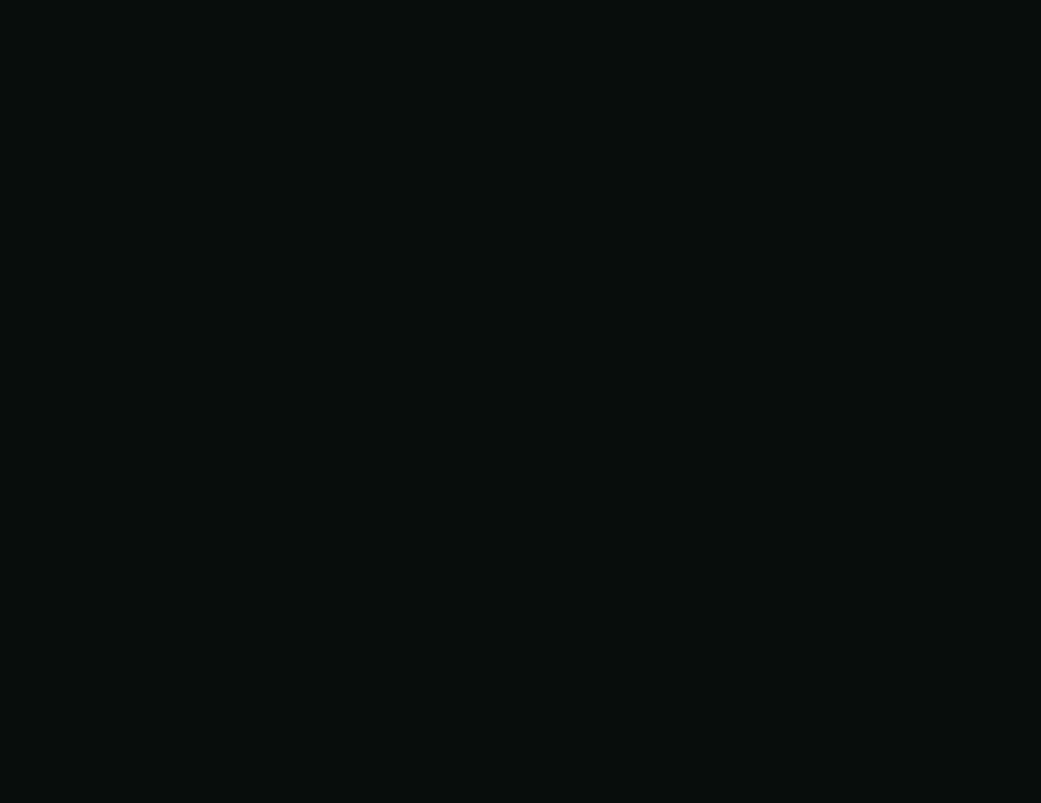
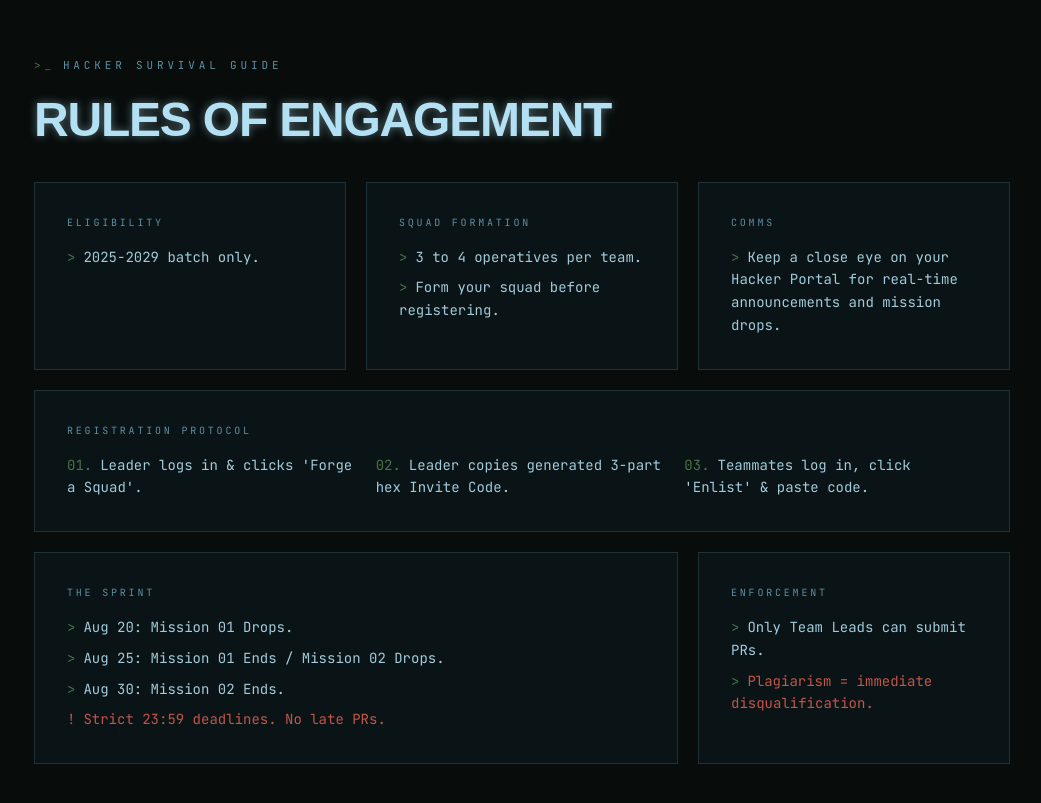
Before and after one commit to Code-with-Prabhjot/clonefest-2.0-website, a React (Vite) app: page / in a window 1280 px wide. Shown: the part 1825-2628 px from the top of the page, without its empty margins (118-1159 px from the left). Before the commit the page ends 1818 px from the top, so only its background shows below. Built offline with nearby package versions, Linux system fonts and the light colour scheme; no server answers; a web font is replaced by a local one.

Commit message:
frontend ui tweaks and survival guide updates

```diff
--- a/src/components/landing/Header.jsx
+++ b/src/components/landing/Header.jsx
@@ -8,7 +8,7 @@ const NAV_BUTTON =
     "bg-transparent font-mono text-[13px] uppercase tracking-[0.2em] " +
     "text-[#B3E0F2]/70 transition-colors duration-300 hover:text-[#B3E0F2] sm:text-sm";
 
-export default function Header({ booted, onFaqClick, onAboutClick }) {
+export default function Header({ booted, onFaqClick, onAboutClick, onRulesClick }) {
     return (
         <motion.header
             initial={{ y: -56, opacity: 0 }}
@@ -39,6 +39,13 @@ export default function Header({ booted, onFaqClick, onAboutClick }) {
                             About Event
                         </button>
                         <button
+                            data-testid="nav-rules"
+                            onClick={onRulesClick}
+                            className={NAV_BUTTON}
+                        >
+                            Rules
+                        </button>
+                        <button
                             data-testid="nav-faq"
                             onClick={onFaqClick}
                             className={NAV_BUTTON}
--- /dev/null
+++ b/src/components/landing/SurvivalGuide.jsx
@@ -0,0 +1,87 @@
+import { motion } from "framer-motion";
+
+const EASE = [0.22, 1, 0.36, 1];
+
+function Panel({ kicker, children, className = "" }) {
+    return (
+        <div
+            className={`border border-[#5D91A6]/25 bg-[#112026]/40 p-6 backdrop-blur-sm sm:p-8 ${className}`}
+        >
+            <p className="font-mono text-[10px] tracking-[0.28em] text-[#5D91A6]">
+                {kicker}
+            </p>
+            {children}
+        </div>
+    );
+}
+
+export default function SurvivalGuide() {
+    return (
+        <section
+            id="rules"
+            data-testid="survival-guide-section"
+            className="relative z-20 mx-auto w-full max-w-5xl px-6 pb-24 pt-12 sm:pt-16 scroll-mt-28"
+        >
+            <motion.div
+                initial={{ opacity: 0, y: 30 }}
+                whileInView={{ opacity: 1, y: 0 }}
+                viewport={{ once: true, amount: 0.25 }}
+                transition={{ duration: 0.7, ease: EASE }}
+            >
+                <p className="font-mono text-[10px] tracking-[0.35em] text-[#5D91A6] sm:text-[11px]">
+                    <span className="mr-2 text-[#477346]">&gt;_</span>
+                    HACKER SURVIVAL GUIDE
+                </p>
+
+                <h2 className="font-display crt-glow mt-4 text-[clamp(1.75rem,4.5vw,3rem)] font-black leading-tight tracking-tight text-[#B3E0F2]">
+                    RULES OF ENGAGEMENT
+                </h2>
+
+                <div className="mt-8 grid gap-5 md:grid-cols-2 lg:grid-cols-3">
+                    <Panel kicker="ELIGIBILITY">
+                        <ul className="mt-4 space-y-2 font-mono text-sm leading-relaxed text-[#B3E0F2]/90">
+                            <li><span className="text-[#477346] mr-2">&gt;</span>2025-2029 batch only.</li>
+                        </ul>
+                    </Panel>
+
+                    <Panel kicker="SQUAD FORMATION">
+                        <ul className="mt-4 space-y-2 font-mono text-sm leading-relaxed text-[#B3E0F2]/90">
+                            <li><span className="text-[#477346] mr-2">&gt;</span>3 to 4 operatives per team.</li>
+                            <li><span className="text-[#477346] mr-2">&gt;</span>Form your squad before registering.</li>
+                        </ul>
+                    </Panel>
+
+                    <Panel kicker="COMMS">
+                        <ul className="mt-4 space-y-2 font-mono text-sm leading-relaxed text-[#B3E0F2]/90">
+                            <li><span className="text-[#477346] mr-2">&gt;</span>Keep a close eye on your Hacker Portal for real-time announcements and mission drops.</li>
+                        </ul>
+                    </Panel>
+
+                    <Panel kicker="REGISTRATION PROTOCOL" className="md:col-span-2 lg:col-span-3">
+                        <ul className="mt-4 grid gap-4 md:grid-cols-3 font-mono text-sm leading-relaxed text-[#B3E0F2]/90">
+                            <li><span className="text-[#477346] mr-2">01.</span>Leader logs in & clicks 'Forge a Squad'.</li>
+                            <li><span className="text-[#477346] mr-2">02.</span>Leader copies generated 3-part hex Invite Code.</li>
+                            <li><span className="text-[#477346] mr-2">03.</span>Teammates log in, click 'Enlist' & paste code.</li>
+                        </ul>
+                    </Panel>
+
+                    <Panel kicker="THE SPRINT" className="md:col-span-2">
+                        <ul className="mt-4 space-y-2 font-mono text-sm leading-relaxed text-[#B3E0F2]/90">
+                            <li><span className="text-[#477346] mr-2">&gt;</span>Aug 20: Mission 01 Drops.</li>
+                            <li><span className="text-[#477346] mr-2">&gt;</span>Aug 25: Mission 01 Ends / Mission 02 Drops.</li>
+                            <li><span className="text-[#477346] mr-2">&gt;</span>Aug 30: Mission 02 Ends.</li>
+                            <li className="text-[#C2564B] mt-2"><span className="mr-2">!</span>Strict 23:59 deadlines. No late PRs.</li>
+                        </ul>
+                    </Panel>
+
+                    <Panel kicker="ENFORCEMENT" className="md:col-span-1">
+                        <ul className="mt-4 space-y-2 font-mono text-sm leading-relaxed text-[#B3E0F2]/90">
+                            <li><span className="text-[#477346] mr-2">&gt;</span>Only Team Leads can submit PRs.</li>
+                            <li className="text-[#C2564B]"><span className="text-[#477346] mr-2">&gt;</span>Plagiarism = immediate disqualification.</li>
+                        </ul>
+                    </Panel>
+                </div>
+            </motion.div>
+        </section>
+    );
+}
--- a/src/pages/Landing.jsx
+++ b/src/pages/Landing.jsx
@@ -6,6 +6,7 @@ import Header from '../components/landing/Header';
 import Hero from '../components/landing/Hero';
 import Marquee from '../components/landing/Marquee';
 import About from '../components/landing/About';
+import SurvivalGuide from '../components/landing/SurvivalGuide';
 import FAQModal from '../components/landing/FAQModal';
 
 export default function Landing() {
@@ -52,6 +53,14 @@ export default function Landing() {
     }
   };
 
+  const scrollToRules = () => {
+    if (lenisRef.current) {
+      lenisRef.current.scrollTo('#rules', { duration: 1.2 });
+    } else {
+      document.getElementById('rules')?.scrollIntoView({ behavior: 'smooth' });
+    }
+  };
+
   return (
     <div className="relative w-full bg-[#080D0C] text-[#B3E0F2]">
 
@@ -59,6 +68,7 @@ export default function Landing() {
         booted={booted}
         onFaqClick={() => setFaqOpen(true)}
         onAboutClick={scrollToAbout}
+        onRulesClick={scrollToRules}
       />
 
       {/* The hero keeps its own full viewport, so About sits entirely below the
@@ -68,6 +78,7 @@ export default function Landing() {
       </section>
 
       <About />
+      <SurvivalGuide />
 
       <Marquee booted={booted} />
 
```
